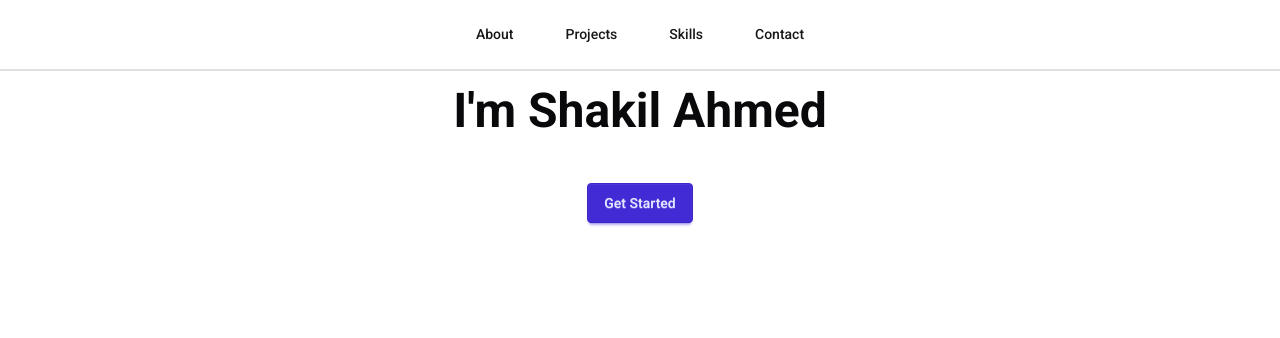
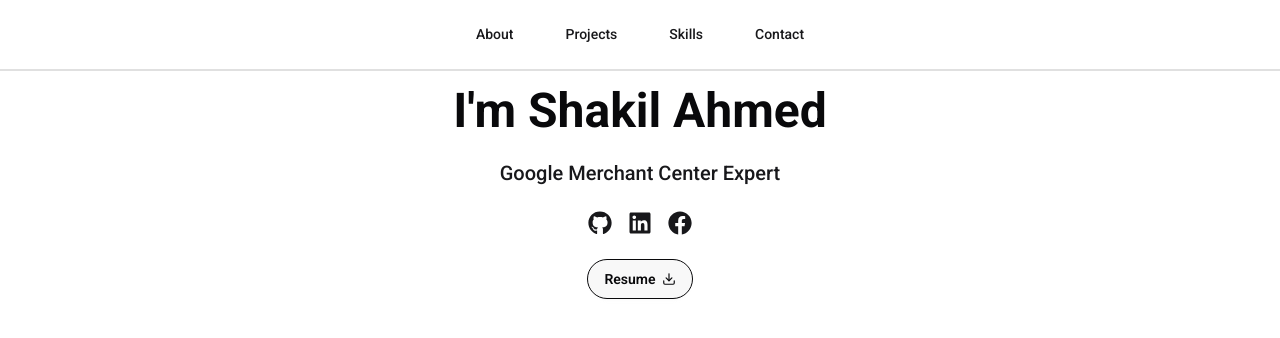
Before and after one commit to abdurrahmansoftlinkbd/shakil-portfolio, a React (Vite) app: page / in a window 1280 px wide. Shown: the top 338 px of the page. Built offline with nearby package versions, Linux system fonts and the light colour scheme.

Commit message:
added social icons in hero section

```diff
--- a/src/components/Hero.jsx
+++ b/src/components/Hero.jsx
@@ -1,11 +1,29 @@
+import { FaFacebook, FaGithub, FaLinkedin } from "react-icons/fa";
+import { FiDownload } from "react-icons/fi";
+
 const Hero = () => {
   return (
     <header className="hero font-roboto">
       <div className="hero-content text-center">
-        <div className="max-w-md">
-          <h1 className="text-5xl font-bold text-zinc-950">I'm Shakil Ahmed</h1>
-          <p className="py-6"></p>
-          <button className="btn btn-primary">Get Started</button>
+        <div className="max-w-lg">
+          <h2 className="text-5xl font-bold text-zinc-950">I'm Shakil Ahmed</h2>
+          <p className="text-xl font-medium mt-6">
+            Google Merchant Center Expert
+          </p>
+          <p className="py-6 flex gap-4 justify-center items-center">
+            <a href="https://github.com" target="_blank">
+              <FaGithub className="text-2xl cursor-pointer" />
+            </a>
+            <a href="https://www.linkedin.com" target="_blank">
+              <FaLinkedin className="text-2xl cursor-pointer" />
+            </a>
+            <a href="https://www.facebook.com" target="_blank">
+              <FaFacebook className="text-2xl cursor-pointer" />
+            </a>
+          </p>
+          <button className="btn text-zinc-950 border-zinc-950 rounded-full">
+            Resume <FiDownload />
+          </button>
         </div>
       </div>
     </header>
```
